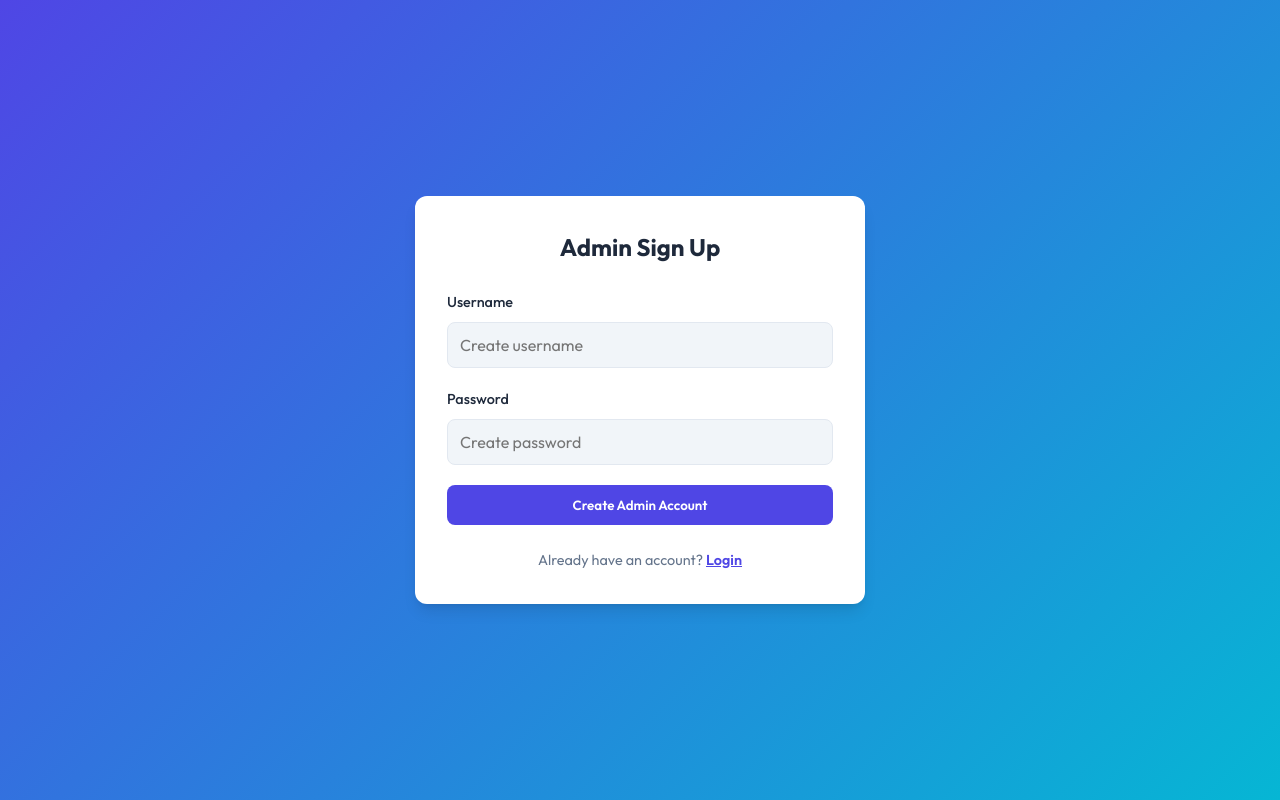
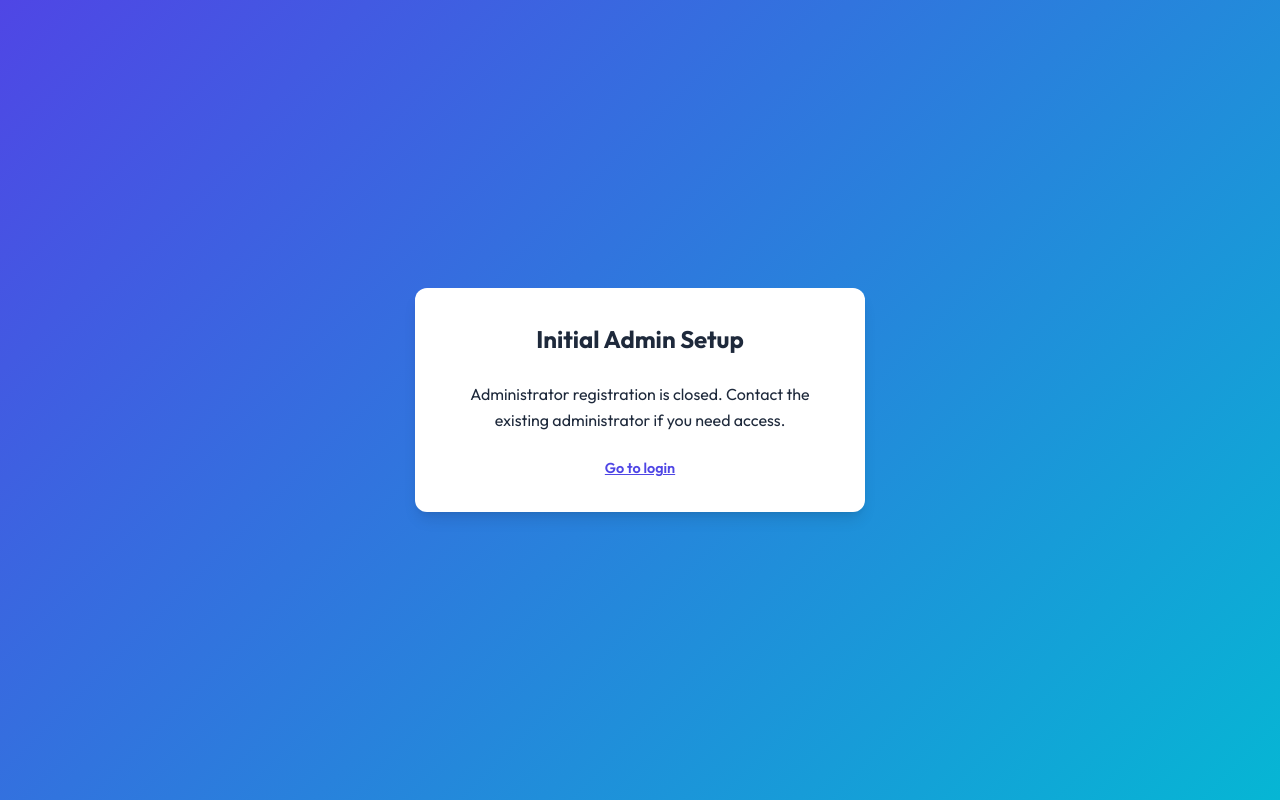
Before and after one commit to whdreampro-hub/GSN-Fees-Management, a PHP site: page /signup.php in a window 1280 px wide. Run offline with PHP 8.4, Linux system fonts and the light colour scheme; tables that the repository leaves empty or names only in its code hold one stand-in row (values such as "Sample post").

Commit message:
Restrict administrator signup to the first account

```diff
--- a/signup.php
+++ b/signup.php
@@ -8,28 +8,56 @@ if (isLoggedIn()) {
 
 $message = '';
 $error = '';
+$registrationOpen = (int) $pdo->query('SELECT COUNT(*) FROM admins')->fetchColumn() === 0;
 
 if ($_SERVER['REQUEST_METHOD'] === 'POST') {
-    $username = trim($_POST['username']);
-    $password = $_POST['password'];
-
-    if ($username && $password) {
-        $hashedPassword = password_hash($password, PASSWORD_DEFAULT);
+    $lockAcquired = false;
 
     try {
-            $stmt = $pdo->prepare("INSERT INTO admins (username, password) VALUES (?, ?)");
+        $lock = $pdo->query("SELECT GET_LOCK('gsn_fees_initial_admin_signup', 5)")->fetchColumn();
+        $lockAcquired = (int) $lock === 1;
+
+        if (!$lockAcquired) {
+            $error = 'Administrator setup is busy. Please try again.';
+        } else {
+            $adminCount = (int) $pdo->query('SELECT COUNT(*) FROM admins')->fetchColumn();
+
+            if ($adminCount > 0) {
+                $error = 'Administrator registration is closed. Contact the existing administrator.';
+            } else {
+                $username = trim($_POST['username'] ?? '');
+                $password = $_POST['password'] ?? '';
+
+                if ($username === '' || !is_string($password)) {
+                    $error = 'Please fill in all fields.';
+                } elseif (strlen($username) > 100) {
+                    $error = 'Username must be 100 characters or fewer.';
+                } elseif (strlen($password) < 12) {
+                    $error = 'Use a password with at least 12 characters.';
+                } else {
+                    $hashedPassword = password_hash($password, PASSWORD_DEFAULT);
+                    $stmt = $pdo->prepare('INSERT INTO admins (username, password) VALUES (?, ?)');
                     $stmt->execute([$username, $hashedPassword]);
-            $message = 'Account created successfully. <a href="login.php">Login here</a>';
-        } catch (PDOException $e) {
-            if ($e->getCode() == 23000) {
-                $error = 'Username already exists.';
-            } else {
-                $error = 'Something went wrong. Please try again.';
+                    $message = 'Administrator account created. You can now sign in.';
                 }
             }
-    } else {
-        $error = 'Please fill in all fields.';
         }
+    } catch (PDOException $e) {
+        error_log('Initial administrator registration failed: ' . $e->getMessage());
+        $error = $e->getCode() == 23000
+            ? 'Username already exists.'
+            : 'Unable to create the administrator account right now.';
+    } finally {
+        if ($lockAcquired) {
+            try {
+                $pdo->query("SELECT RELEASE_LOCK('gsn_fees_initial_admin_signup')");
+            } catch (PDOException $releaseError) {
+                error_log('Unable to release administrator signup lock: ' . $releaseError->getMessage());
+            }
+        }
+    }
+
+    $registrationOpen = (int) $pdo->query('SELECT COUNT(*) FROM admins')->fetchColumn() === 0;
 }
 ?>
 <!DOCTYPE html>
@@ -42,26 +70,39 @@ if ($_SERVER['REQUEST_METHOD'] === 'POST') {
 </head>
 <body class="auth-container">
     <div class="card">
-        <h2 class="text-center mb-4">Admin <span>Sign Up</span></h2>
+        <h2 class="text-center mb-4">Initial Admin <span>Setup</span></h2>
+
         <?php if ($error): ?>
-            <div style="color: var(--danger); text-align: center; margin-bottom: 1rem;"><?php echo $error; ?></div>
+            <div role="alert" style="color: var(--danger); text-align: center; margin-bottom: 1rem;">
+                <?php echo htmlspecialchars($error, ENT_QUOTES, 'UTF-8'); ?>
+            </div>
         <?php endif; ?>
+
         <?php if ($message): ?>
-            <div style="color: var(--success); text-align: center; margin-bottom: 1rem;"><?php echo $message; ?></div>
+            <div role="status" style="color: var(--success); text-align: center; margin-bottom: 1rem;">
+                <?php echo htmlspecialchars($message, ENT_QUOTES, 'UTF-8'); ?>
+            </div>
         <?php endif; ?>
+
+        <?php if ($registrationOpen): ?>
+            <p class="text-center">Create the first administrator account. Registration closes automatically after this account is created.</p>
             <form method="POST">
                 <div class="form-group">
-                <label>Username</label>
-                <input type="text" name="username" required placeholder="Create username">
+                    <label for="username">Username</label>
+                    <input id="username" type="text" name="username" maxlength="100" required placeholder="Create username">
                 </div>
                 <div class="form-group">
-                <label>Password</label>
-                <input type="password" name="password" required placeholder="Create password">
+                    <label for="password">Password</label>
+                    <input id="password" type="password" name="password" minlength="12" required autocomplete="new-password" placeholder="At least 12 characters">
                 </div>
-            <button type="submit" class="btn btn-primary">Create Admin Account</button>
+                <button type="submit" class="btn btn-primary">Create Administrator</button>
             </form>
+        <?php else: ?>
+            <p role="status" class="text-center">Administrator registration is closed. Contact the existing administrator if you need access.</p>
+        <?php endif; ?>
+
         <p class="text-center mt-4" style="font-size: 0.9rem; color: var(--text-muted);">
-            Already have an account? <a href="login.php" style="color: var(--primary-color); font-weight: 600;">Login</a>
+            <a href="login.php" style="color: var(--primary-color); font-weight: 600;">Go to login</a>
         </p>
     </div>
 </body>
```
Also changed, not shown: login.php (+15 -17 lines). Lines whose indentation alone changed are shown as unchanged.
